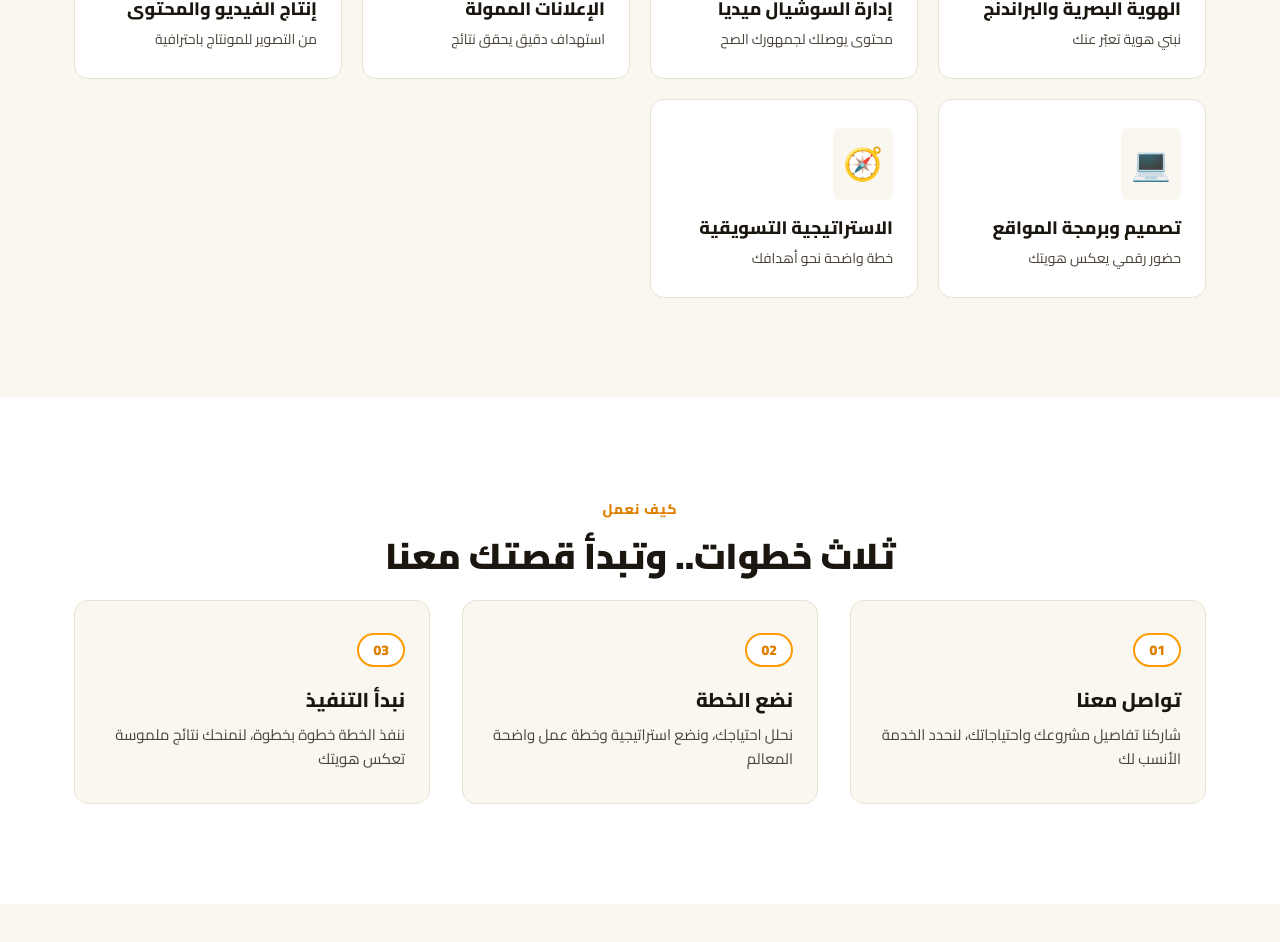
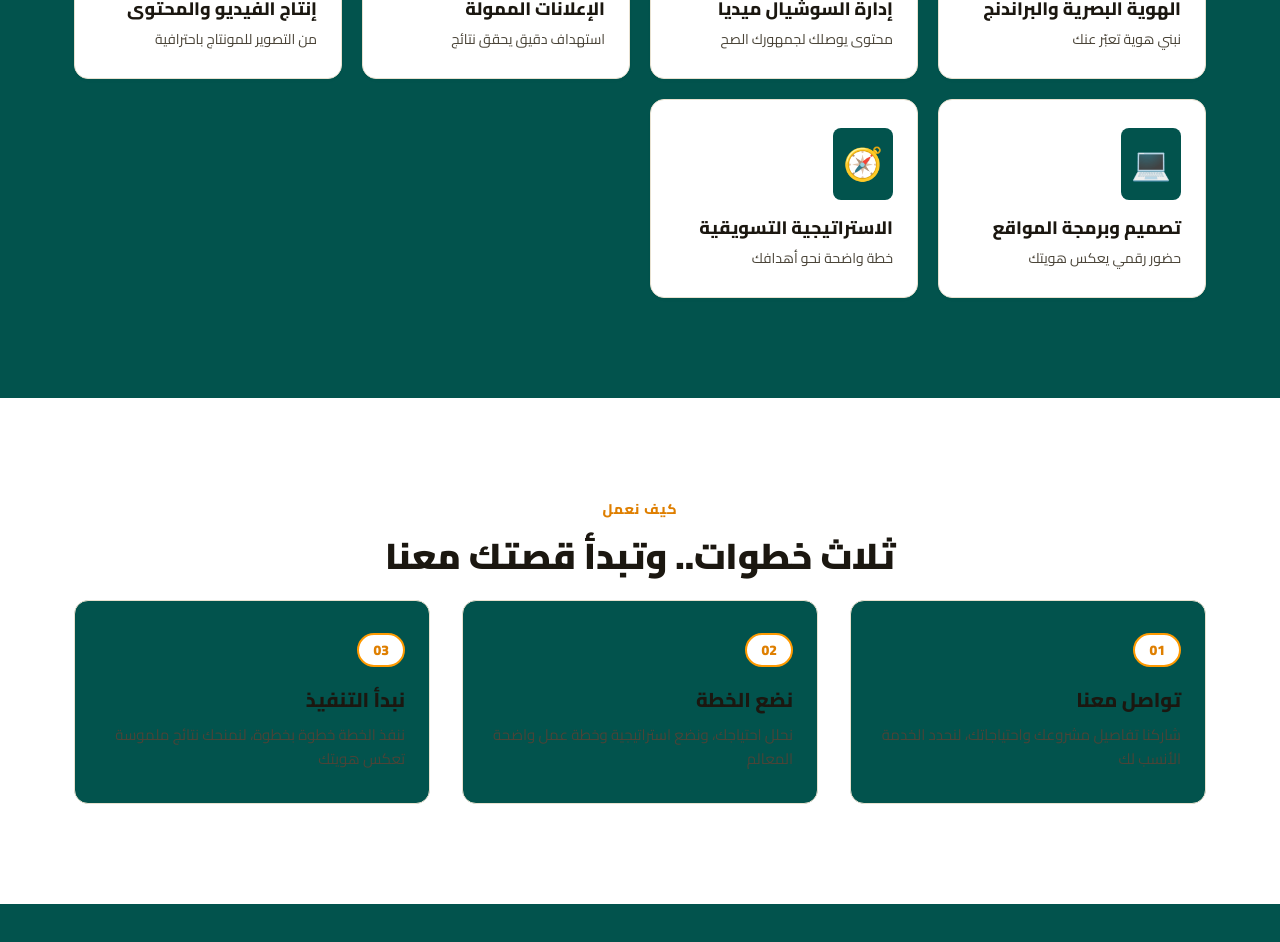
Before and after one commit to sayedyounis00/midad, a React (Vite) app in the folder midad_website/: page / in a window 1280 px wide. Shown: the part 1500-2442 px from the top of the page. Built offline with nearby package versions, Linux system fonts and the light colour scheme.

Commit message:
style: update theme background color from cream to olive

```diff
--- a/midad_website/src/index.css
+++ b/midad_website/src/index.css
@@ -5,7 +5,7 @@
   --gold-light: rgba(212, 175, 55, 0.15);
   --ink: #1B1710;
   --ink-soft: #4A4438;
-  --cream: #FAF7F0;
+  --olive: #02534d;
   --card: #FFFFFF;
   --border: #E8E1D0;
   --radius-sm: 8px;
@@ -24,7 +24,7 @@
 
 body {
   font-family: var(--font-body);
-  background: var(--cream);
+  background: var(--olive);
   color: var(--ink);
   line-height: 1.6;
   overflow-x: hidden;
@@ -577,7 +577,7 @@ section {
   margin-bottom: 16px;
   display: inline-block;
   padding: 10px;
-  background: var(--cream);
+  background: var(--olive);
   border-radius: var(--radius-sm);
 }
 
@@ -623,7 +623,7 @@ section {
 .workflow-step {
   padding: 32px 24px;
   border-radius: var(--radius-md);
-  background: var(--cream);
+  background: var(--olive);
   border: 1px solid var(--border);
   transition: var(--transition);
   position: relative;
```
